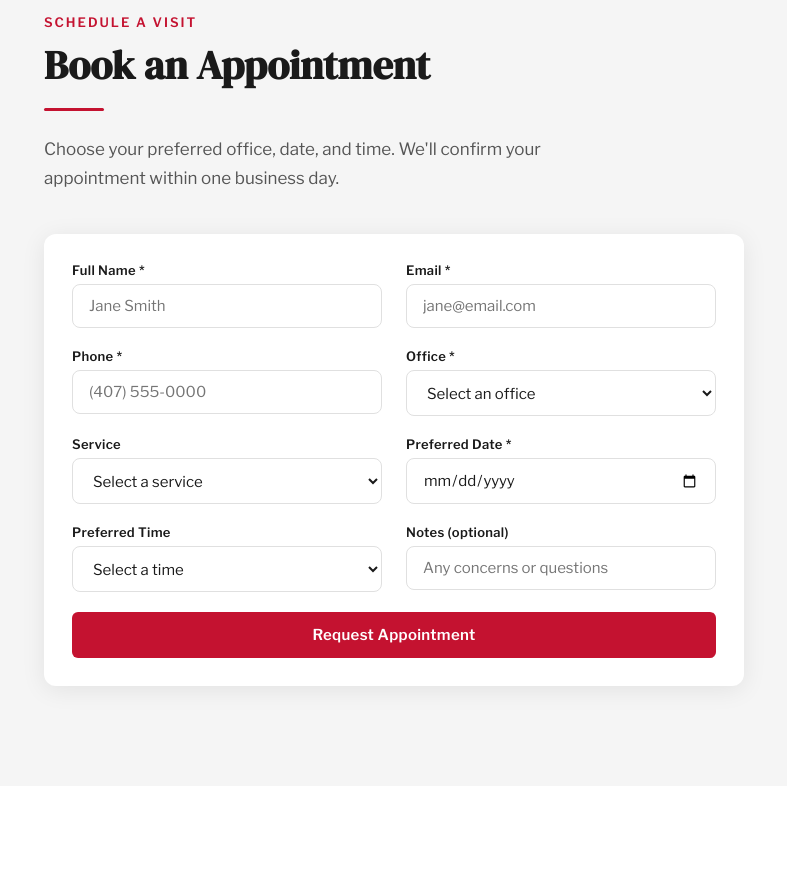
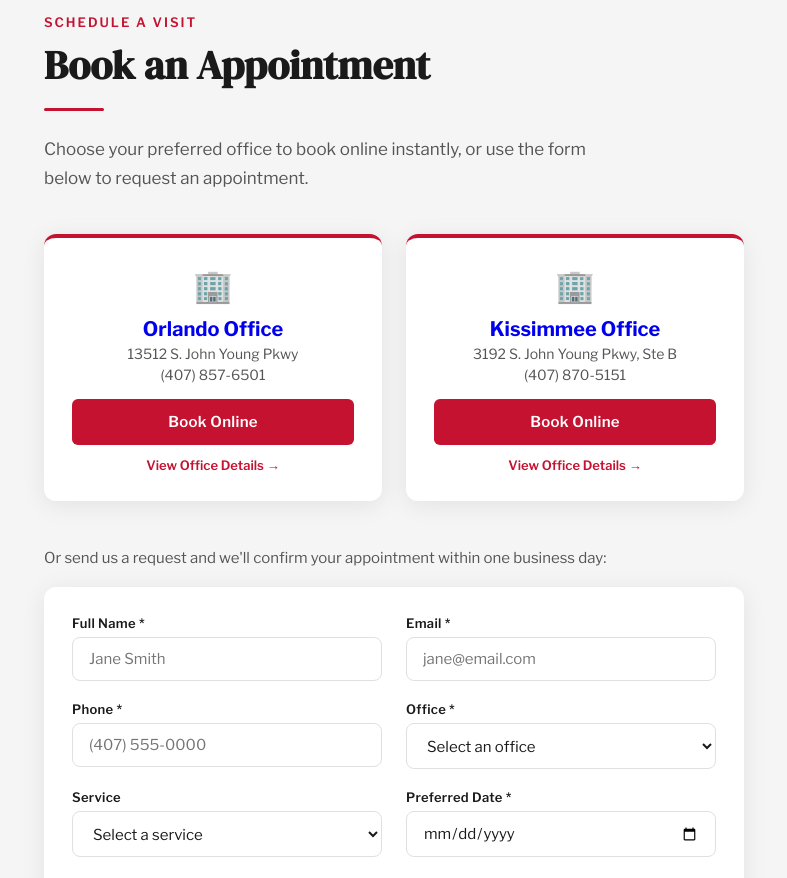
Before and after one commit to AtaDental/atadental, a Next.js app: page / in a window 1280 px wide. Shown: the part 4640-5518 px from the top of the page, without its empty margins (50-837 px from the left). Built offline with nearby package versions, Linux system fonts and the light colour scheme.

Commit message:
Update homepage booking with office cards

```diff
--- a/app/page.tsx
+++ b/app/page.tsx
@@ -441,12 +441,43 @@ export default function AtaDentalSite() {
             <p style={{ color: "var(--red)", fontWeight: 600, fontSize: 13, letterSpacing: 2, textTransform: "uppercase" }}>Schedule a Visit</p>
             <h2 className="serif" style={{ fontSize: 40, marginTop: 8 }}>Book an Appointment</h2>
             <div className="divider" />
-            <p style={{ fontSize: 17, color: "var(--grey)", maxWidth: 560, lineHeight: 1.75, marginBottom: 40 }}>Choose your preferred office, date, and time. We'll confirm your appointment within one business day.</p>
+            <p style={{ fontSize: 17, color: "var(--grey)", maxWidth: 560, lineHeight: 1.75, marginBottom: 40 }}>Choose your preferred office to book online instantly, or use the form below to request an appointment.</p>
+          </FadeIn>
+
+          {/* Direct booking cards */}
+          <FadeIn delay={0.1}>
+            <div className="grid-2" style={{ marginBottom: 48, maxWidth: 700 }}>
+              <a href="https://app.nexhealth.com/appt/ATA_Dental?lid=39277" target="_blank" rel="noopener noreferrer" style={{ textDecoration: "none" }}>
+                <div className="card" style={{ textAlign: "center", borderTop: "4px solid var(--red)", cursor: "pointer" }}>
+                  <div style={{ fontSize: 32, marginBottom: 12 }}>🏢</div>
+                  <h3 style={{ fontSize: 20, fontWeight: 700, marginBottom: 4 }}>Orlando Office</h3>
+                  <p style={{ fontSize: 14, color: "var(--grey)", marginBottom: 4 }}>13512 S. John Young Pkwy</p>
+                  <p style={{ fontSize: 14, color: "var(--grey)", marginBottom: 16 }}>(407) 857-6501</p>
+                  <span className="btn-primary" style={{ width: "100%", textAlign: "center", display: "block" }}>Book Online</span>
+                  <a href="/locations/orlando" onClick={(e) => e.stopPropagation()} style={{ display: "block", marginTop: 12, color: "var(--red)", fontSize: 13, fontWeight: 600, textDecoration: "none" }}>View Office Details →</a>
+                </div>
+              </a>
+              <a href="https://app.nexhealth.com/appt/ATA_Dental?lid=39261" target="_blank" rel="noopener noreferrer" style={{ textDecoration: "none" }}>
+                <div className="card" style={{ textAlign: "center", borderTop: "4px solid var(--red)", cursor: "pointer" }}>
+                  <div style={{ fontSize: 32, marginBottom: 12 }}>🏢</div>
+                  <h3 style={{ fontSize: 20, fontWeight: 700, marginBottom: 4 }}>Kissimmee Office</h3>
+                  <p style={{ fontSize: 14, color: "var(--grey)", marginBottom: 4 }}>3192 S. John Young Pkwy, Ste B</p>
+                  <p style={{ fontSize: 14, color: "var(--grey)", marginBottom: 16 }}>(407) 870-5151</p>
+                  <span className="btn-primary" style={{ width: "100%", textAlign: "center", display: "block" }}>Book Online</span>
+                  <a href="/locations/kissimmee" onClick={(e) => e.stopPropagation()} style={{ display: "block", marginTop: 12, color: "var(--red)", fontSize: 13, fontWeight: 600, textDecoration: "none" }}>View Office Details →</a>
+                </div>
+              </a>
+            </div>
+          </FadeIn>
+
+          {/* Contact form as alternative */}
+          <FadeIn delay={0.2}>
+            <p style={{ fontSize: 15, color: "var(--grey)", marginBottom: 20 }}>Or send us a request and we'll confirm your appointment within one business day:</p>
           </FadeIn>
           {bookingSubmitted ? (
             <FadeIn><div className="success-msg" style={{ maxWidth: 700 }}>✓ Thank you! Your appointment request has been submitted. We'll contact you shortly to confirm.</div></FadeIn>
           ) : (
-            <FadeIn delay={0.1}>
+            <FadeIn delay={0.25}>
               <div className="card" style={{ maxWidth: 700 }}>
                 <div className="grid-2" style={{ marginBottom: 20 }}>
                   <div><label className="input-label">Full Name *</label><input className="input-field" placeholder="Jane Smith" value={bookingForm.name} onChange={(e) => setBookingForm({ ...bookingForm, name: e.target.value })} /></div>
```
